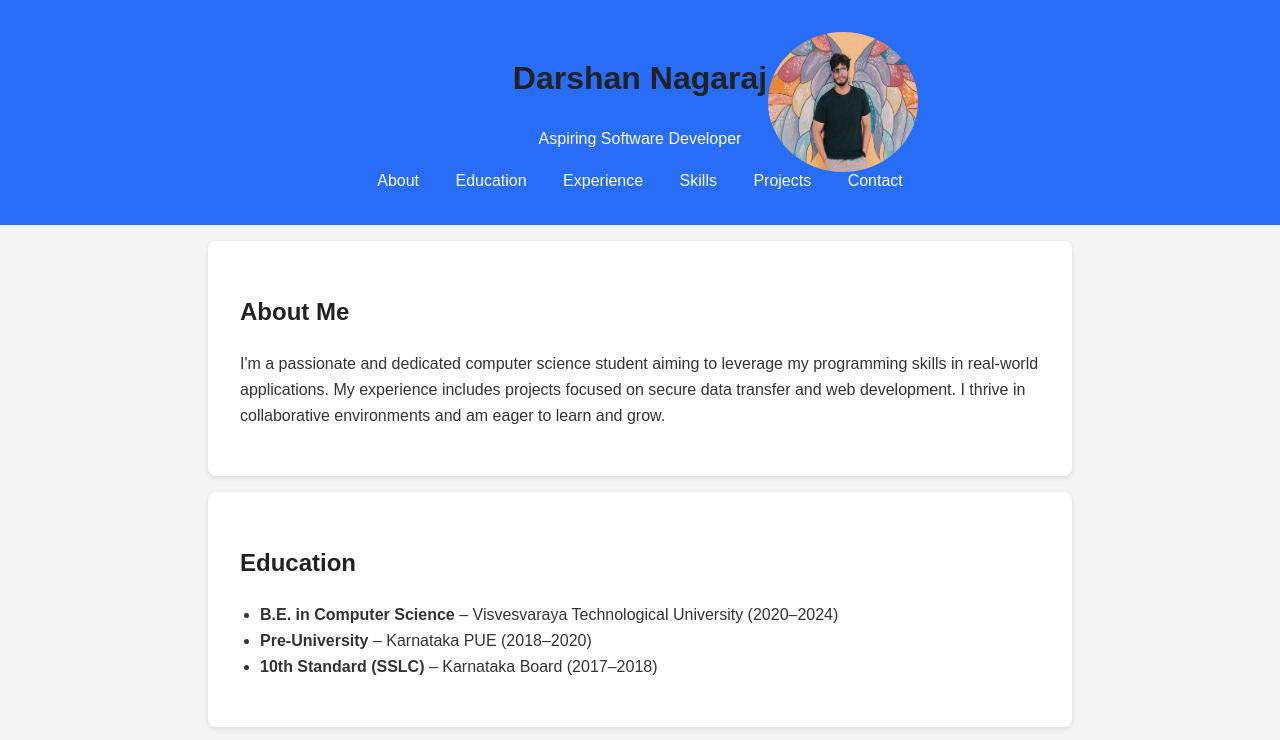
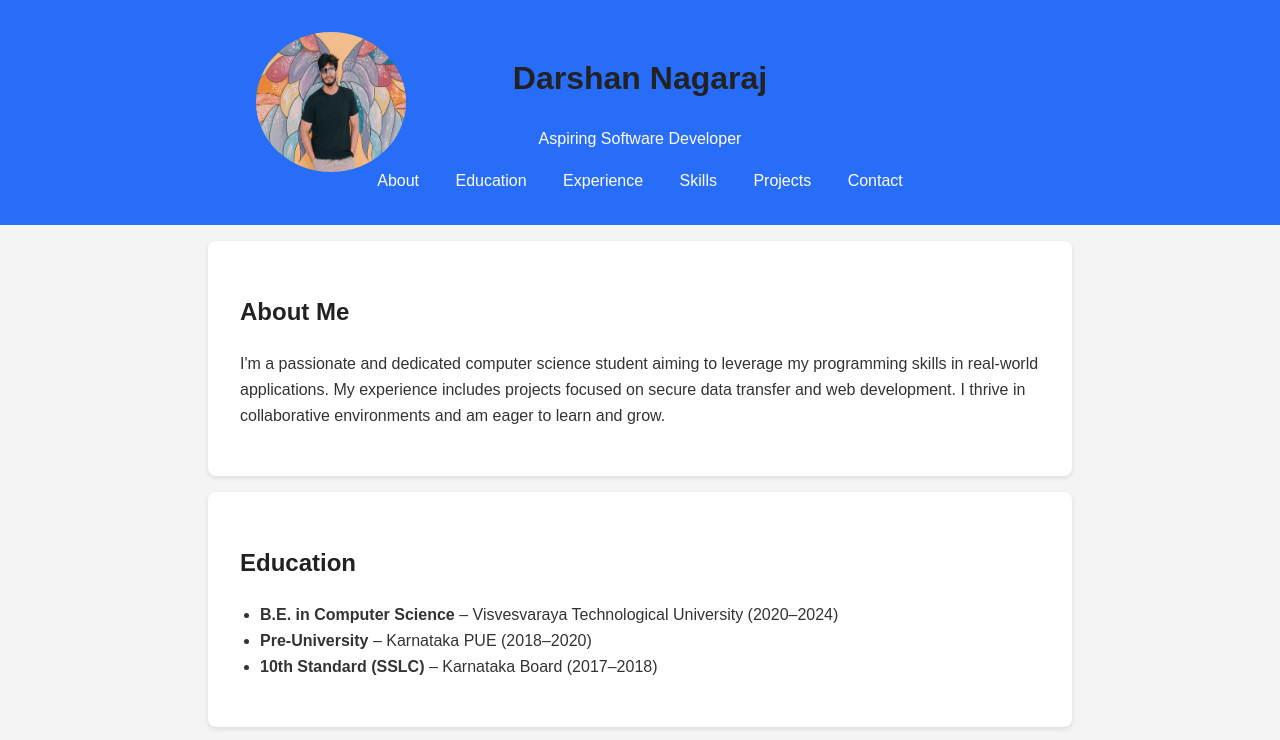
Before and after one commit to DARSHANNAGARAJ333/my_resume, a plain HTML site: page index.html in a window 1280 px wide. Shown: the top 740 px of the page. Drawn offline with Linux system fonts and the light colour scheme.

Commit message:
Update index.html

```diff
--- a/index.html
+++ b/index.html
@@ -70,7 +70,7 @@
     }
 	img{
 	position:absolute;
-	left:60%;
+	left:20%;
 	  border-radius: 50%;
 
 	}
```
